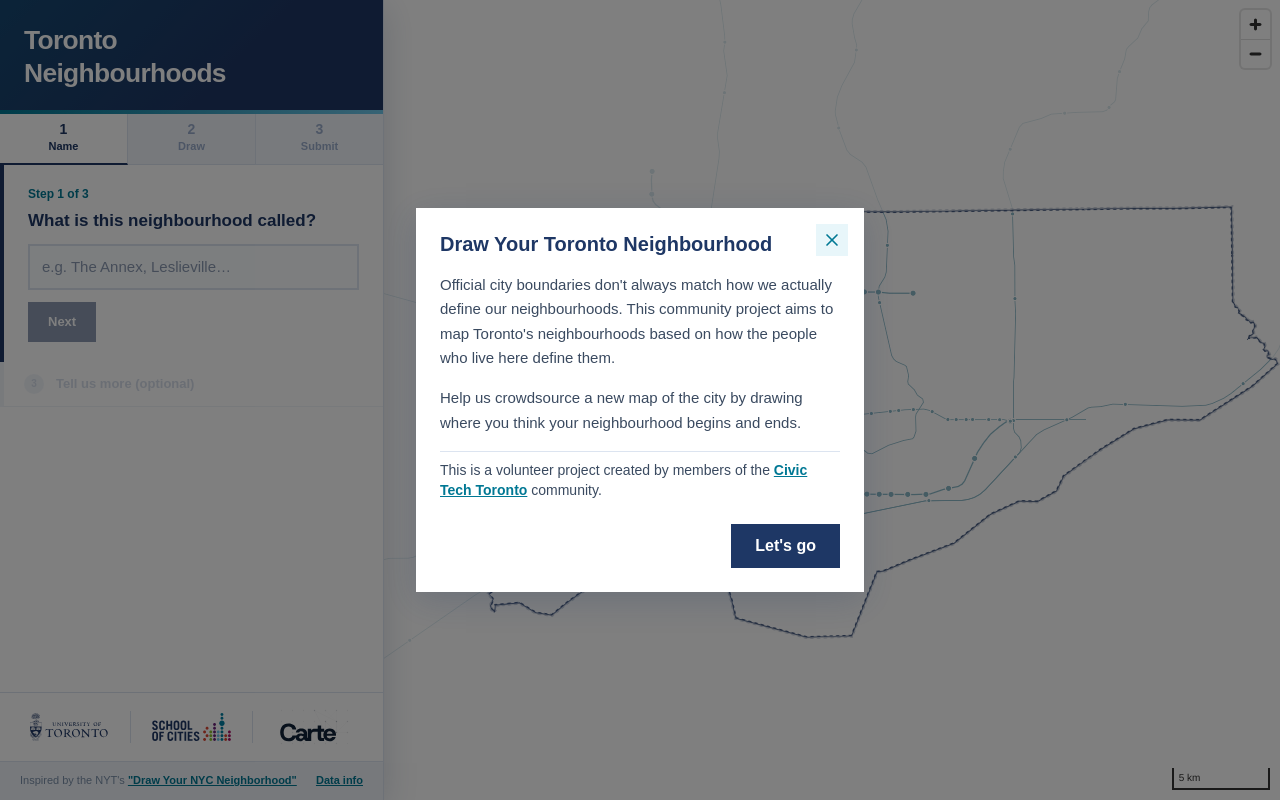
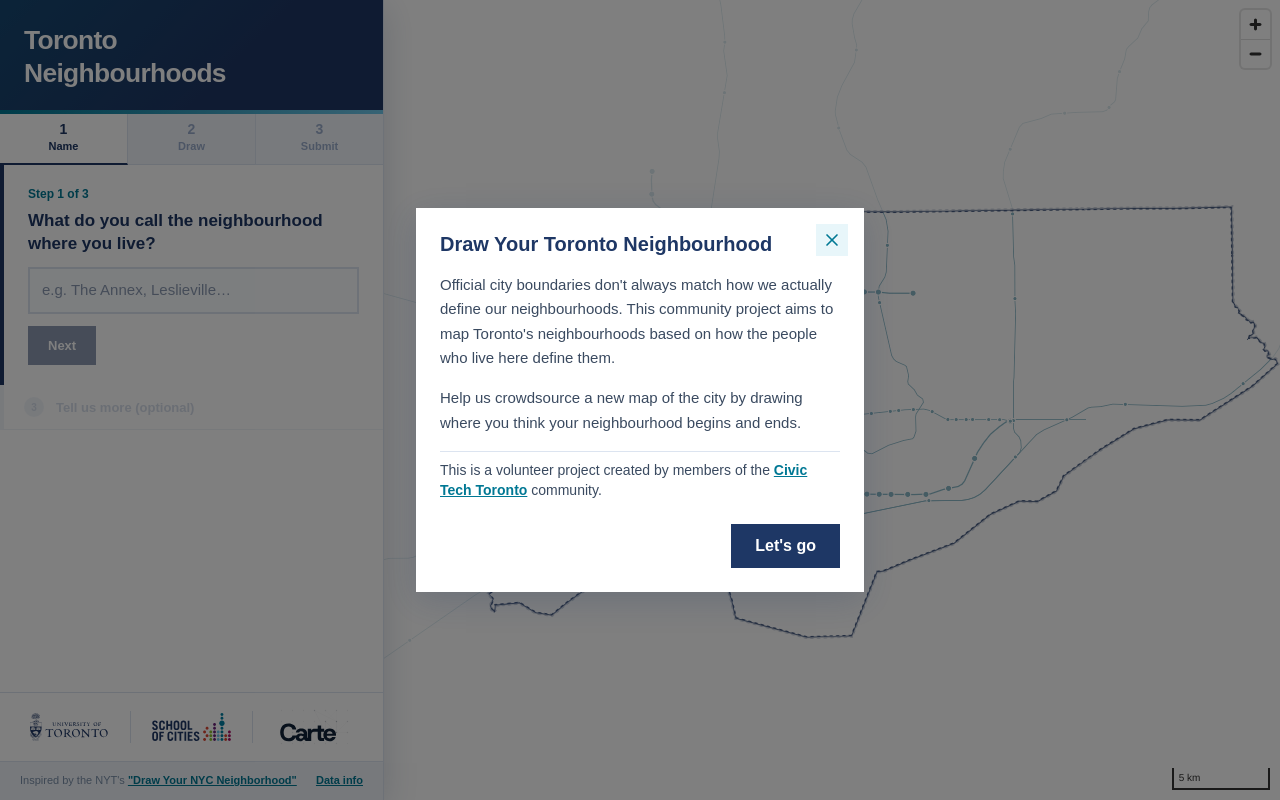
Before and after one commit to alexwolson/toronto-neighbourhoods, a React (Vite) app: page / in a window 1280 px wide. Built offline with nearby package versions, Linux system fonts and the light colour scheme; no server answers.

Commit message:
copy: clarify step 1 neighbourhood name prompt

```diff
--- a/src/components/Sidebar.tsx
+++ b/src/components/Sidebar.tsx
@@ -274,7 +274,7 @@ export default function Sidebar({
           {step === 1 && (
             <div className="border-l-4 border-l-uoft-blue px-5 py-5 md:px-6">
               <div className="text-[12px] font-bold text-uoft-teal mb-1.5">Step 1 of 3</div>
-              <h2 className="text-[17px] font-black text-uoft-blue leading-snug mb-3">What is this neighbourhood called?</h2>
+              <h2 className="text-[17px] font-black text-uoft-blue leading-snug mb-3">What do you call the neighbourhood where you live?</h2>
               <form onSubmit={(e) => { e.preventDefault(); if (neighborhoodName.trim()) setStep(2); }} className="flex flex-col gap-3">
                 <input
                   type="text"
```
